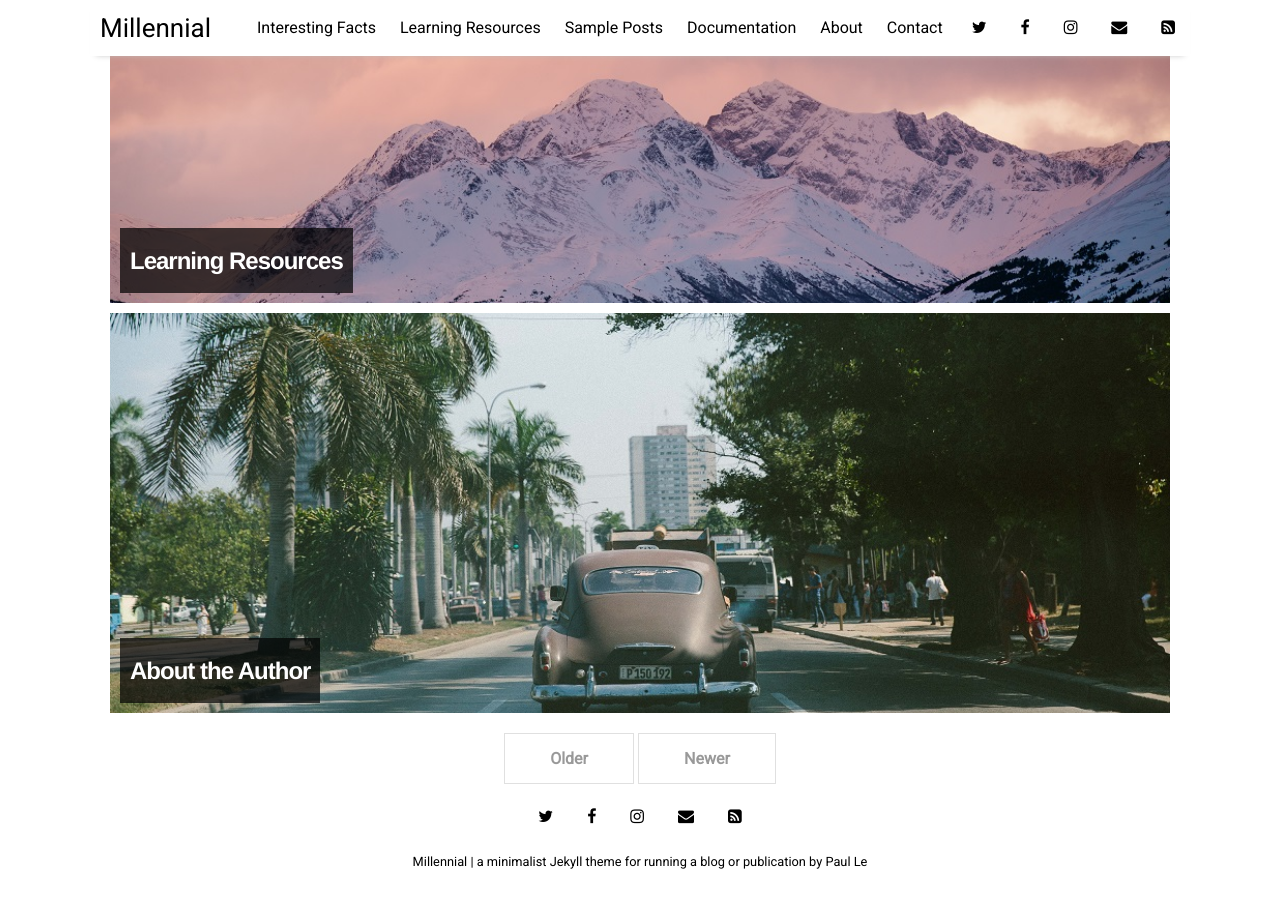
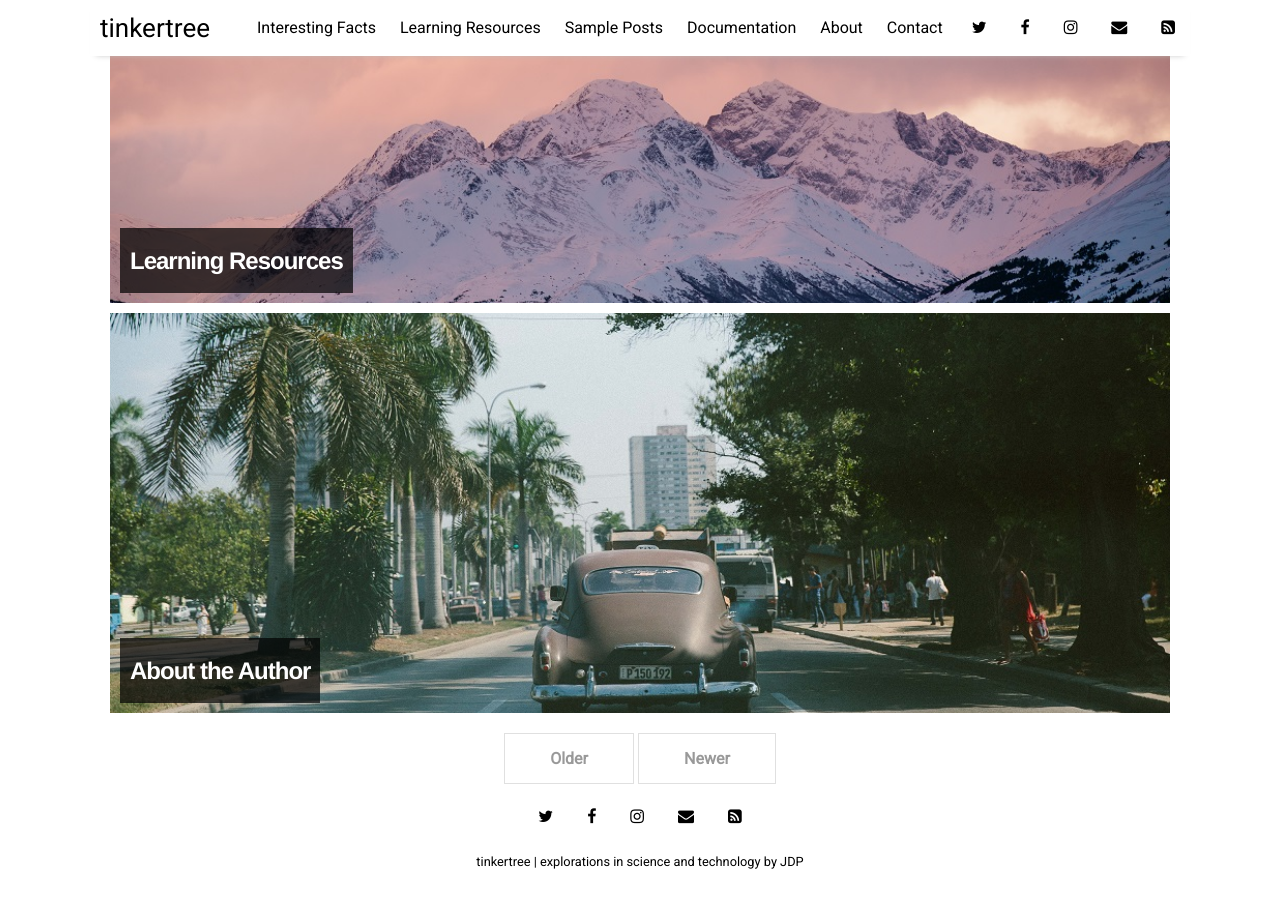
Before and after one commit to tinkertree/tinkertree.github.io, a Jekyll site: the page built from index.html, in a window 1280 px wide and 900 px high, scrolled down 1398 px. Built offline with Jekyll 4.4.1, drawn with Linux system fonts in a browser that asks for light colours; nearby versions of some CDN libraries; the list of posts is cut into pages by our own code.

Commit message:
Tinkertree site name

```diff
--- a/_config.yml
+++ b/_config.yml
@@ -10,9 +10,9 @@
 plugins:             [jekyll-paginate, jekyll-sitemap, jekyll-feed, jekyll-seo-tag]
 
 # Customise atom feed settings (this is where Jekyll-Feed gets configuration information)
-title:		           "Millennial"
-description:	       "a minimalist Jekyll theme for running a blog or publication"
-author:              "Paul Le"
+title:		           "tinkertree"
+description:	       "explorations in science and technology"
+author:              "JDP"
 
 # RSS 2.0 can be used instead of Atom by uncommenting following two lines
 #feed:
```
